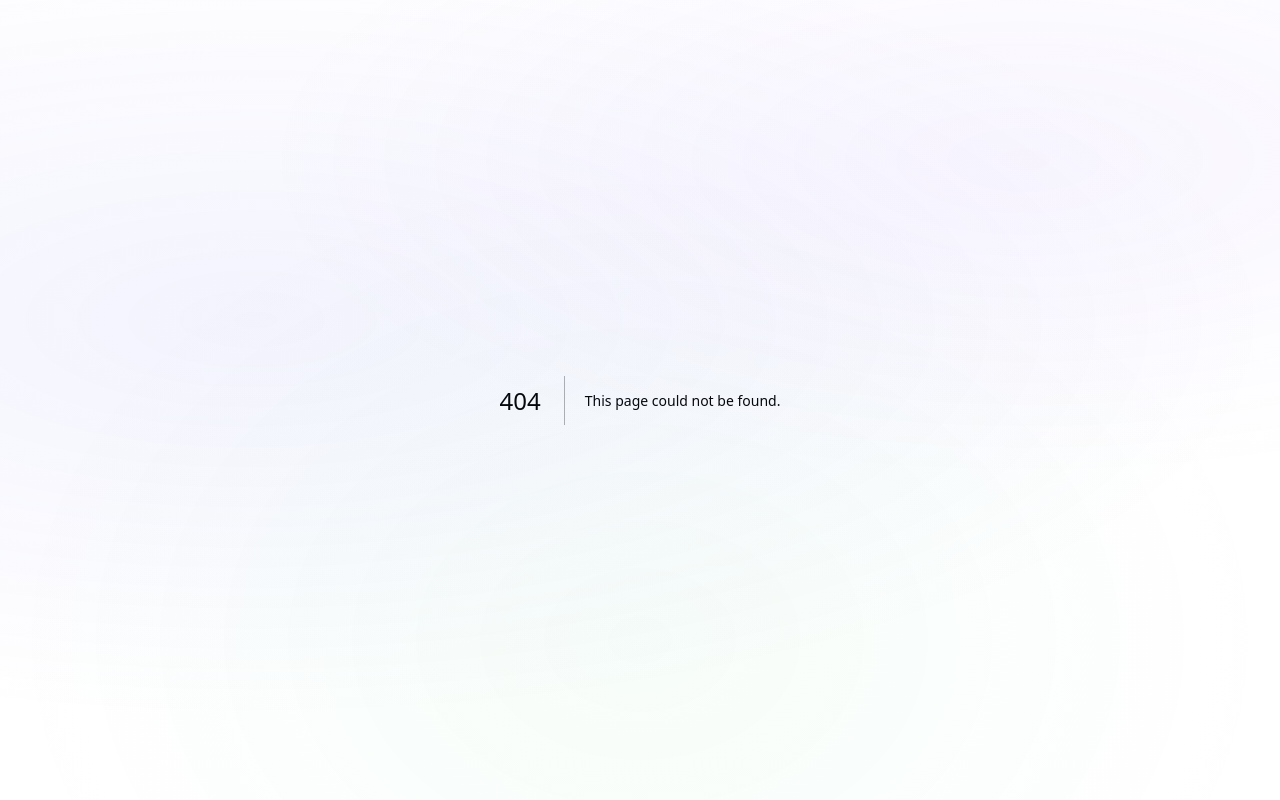
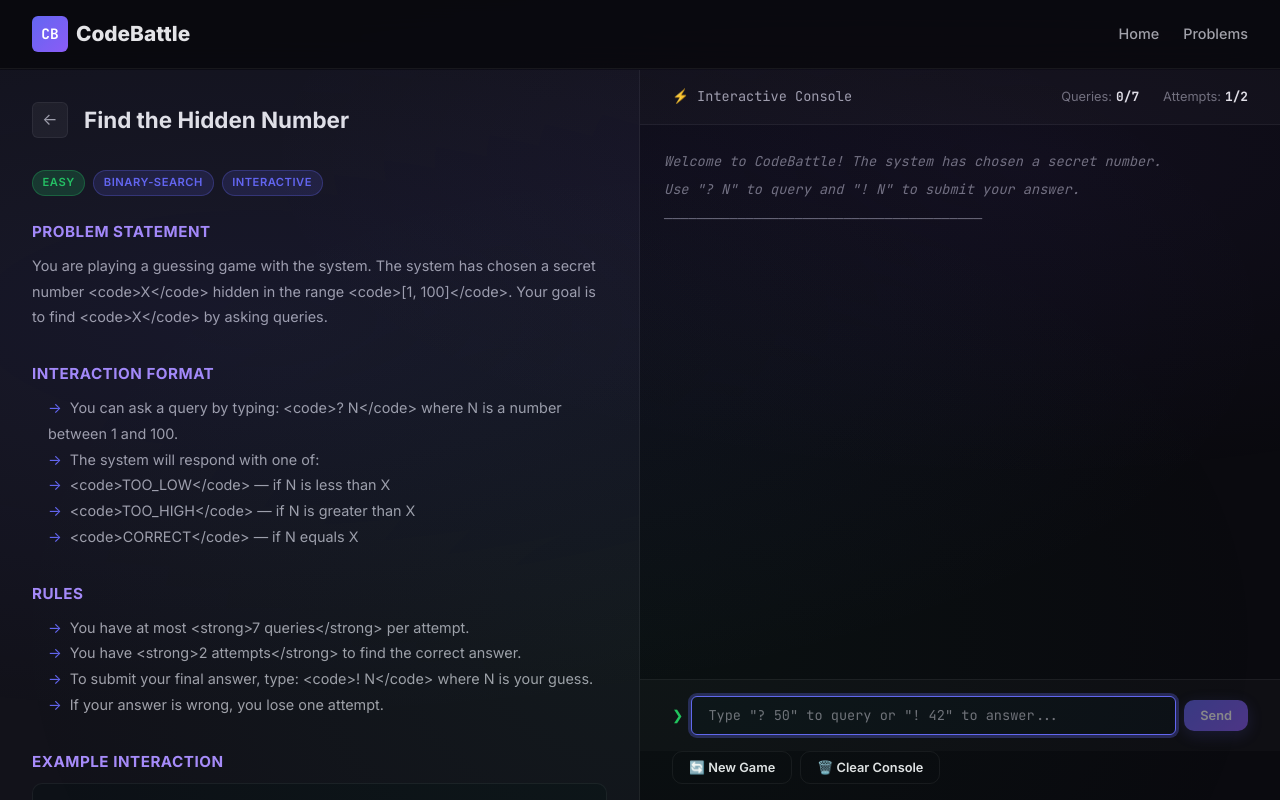
Before and after one commit to Amod-24/Codebattle, a Next.js app: page /problem/binary-search-1 in a window 1280 px wide. Before the commit this address had no page. Built offline with nearby package versions, Linux system fonts and the light colour scheme.

Commit message:
feat: implement interactive console problem solving view

```diff
--- /dev/null
+++ b/src/app/problem/[id]/page.jsx
@@ -0,0 +1,257 @@
+'use client';
+
+import { useState, useEffect, useRef } from 'react';
+import Link from 'next/link';
+import { useParams } from 'next/navigation';
+import { getProblemById } from '../../../engine/problems';
+import { createSession, processInput, getSessionStatus } from '../../../engine/judge';
+
+export default function ProblemPage() {
+  const { id } = useParams();
+  const [problem, setProblem] = useState(null);
+  const [session, setSession] = useState(null);
+  const [consoleLines, setConsoleLines] = useState([]);
+  const [inputValue, setInputValue] = useState('');
+  const [showResult, setShowResult] = useState(false);
+  const [resultMessage, setResultMessage] = useState('');
+  const [hasWon, setHasWon] = useState(false);
+
+  const outputRef = useRef(null);
+  const inputRef = useRef(null);
+
+  useEffect(() => {
+    const prob = getProblemById(id);
+    if (prob) {
+      setProblem(prob);
+      initGame(prob);
+    }
+  }, [id]);
+
+  useEffect(() => {
+    if (outputRef.current) {
+      outputRef.current.scrollTop = outputRef.current.scrollHeight;
+    }
+  }, [consoleLines]);
+
+  const initGame = (prob) => {
+    const newSession = createSession(prob);
+    setSession(newSession);
+    setConsoleLines([
+      { type: 'system', text: 'Welcome to CodeBattle! The system has chosen a secret number.' },
+      { type: 'system', text: 'Use "? N" to query and "! N" to submit your answer.' },
+      { type: 'system', text: '───────────────────────────────────────' }
+    ]);
+    setShowResult(false);
+    setInputValue('');
+    setTimeout(() => inputRef.current?.focus(), 50);
+  };
+
+  const handleSend = () => {
+    const value = inputValue.trim();
+    if (!value || !session) return;
+
+    setConsoleLines(prev => [...prev, { type: 'query', text: `❯ ${value}` }]);
+    setInputValue('');
+
+    const result = processInput(session, value);
+    // processInput mutates session, so we clone it to trigger re-renders
+    setSession({ ...result.session });
+
+    let lineType = 'response';
+    if (result.type === 'success') lineType = 'success';
+    else if (result.type === 'error') lineType = 'error';
+    else if (result.type === 'info') lineType = 'info';
+
+    setConsoleLines(prev => [...prev, { type: lineType, text: result.message }]);
+
+    if (result.session.isFinished) {
+      setHasWon(result.session.won);
+      setResultMessage(result.message);
+      setShowResult(true);
+    }
+  };
+
+  const clearConsole = () => {
+    setConsoleLines([
+      { type: 'system', text: 'Console cleared. Continue your game...' }
+    ]);
+    inputRef.current?.focus();
+  };
+
+  if (problem === null) {
+    return (
+      <div style={{ padding: '100px 20px', textAlign: 'center' }}>
+        <p>Loading problem...</p>
+      </div>
+    );
+  }
+
+  if (problem === undefined) {
+    return (
+      <div style={{ padding: '100px 20px', textAlign: 'center' }}>
+        <h1>Problem Not Found</h1>
+        <p>The requested problem does not exist.</p>
+        <Link href="/problems" className="btn btn--primary">← Back to Problems</Link>
+      </div>
+    );
+  }
+
+  const status = session ? getSessionStatus(session) : null;
+
+  return (
+    <>
+      <nav className="navbar">
+        <Link href="/" className="navbar__logo">
+          <div className="navbar__logo-icon">CB</div>
+          CodeBattle
+        </Link>
+        <ul className="navbar__links">
+          <li><Link href="/">Home</Link></li>
+          <li><Link href="/problems">Problems</Link></li>
+        </ul>
+      </nav>
+
+      <div className="problem-page">
+        {/* Left Panel */}
+        <div className="problem-panel">
+          <div className="problem-panel__header">
+            <Link href="/problems" className="problem-panel__back">←</Link>
+            <h1 className="problem-panel__title">{problem.title}</h1>
+          </div>
+
+          <div className="problem-panel__tags">
+            <span className={`tag tag--${problem.difficulty}`}>{problem.difficulty}</span>
+            {problem.tags.map(t => (
+              <span key={t} className="tag tag--interactive">{t}</span>
+            ))}
+          </div>
+
+          <div className="problem-panel__section">
+            <h3>Problem Statement</h3>
+            <p>{problem.statement.description}</p>
+          </div>
+
+          <div className="problem-panel__section">
+            <h3>Interaction Format</h3>
+            <ul>
+              {problem.statement.interaction.map((line, idx) => (
+                <li key={idx}>{line}</li>
+              ))}
+            </ul>
+          </div>
+
+          <div className="problem-panel__section">
+            <h3>Rules</h3>
+            <ul>
+              {problem.statement.rules.map((line, idx) => (
+                <li key={idx}>{line}</li>
+              ))}
+            </ul>
+          </div>
+
+          <div className="problem-panel__section">
+            <h3>Example Interaction</h3>
+            <div className="problem-panel__example">
+              {problem.example.map((line, idx) => (
+                <div key={idx} className={line.type === 'query' ? 'query' : line.type === 'answer' ? 'answer' : 'response'}>
+                  {line.text}
+                </div>
+              ))}
+            </div>
+          </div>
+
+          <div className="problem-panel__section">
+            <h3>💡 Hint</h3>
+            <p>{problem.statement.hint}</p>
+          </div>
+        </div>
+
+        {/* Right Panel */}
+        <div className="console-panel">
+          <div className="console-panel__header">
+            <span className="console-panel__title">⚡ Interactive Console</span>
+            {status && (
+              <div className="console-panel__stats">
+                <div className={`stat ${status.queriesRemaining <= 2 ? 'stat--danger' : status.queriesRemaining <= 4 ? 'stat--warning' : ''}`}>
+                  <span>Queries:</span>
+                  <span className="stat__value">{status.queriesUsed}/{problem.maxQueries}</span>
+                </div>
+                <div className={`stat ${status.attemptsRemaining <= 0 ? 'stat--danger' : status.attemptsRemaining === 1 ? 'stat--warning' : ''}`}>
+                  <span>Attempts:</span>
+                  <span className="stat__value">{status.currentAttempt}/{problem.maxAttempts}</span>
+                </div>
+              </div>
+            )}
+          </div>
+
+          <div className="console-panel__output" ref={outputRef}>
+            {consoleLines.map((line, i) => (
+              <div key={i} className={`console-line console-line--${line.type}`}>
+                {line.type === 'response' ? <span className="console-prefix">← </span> : null}
+                <span>{line.text}</span>
+              </div>
+            ))}
+          </div>
+
+          <div className="console-panel__input-area">
+            <div className="console-input-row">
+              <label htmlFor="console-input">❯</label>
+              <input
+                type="text"
+                id="console-input"
+                className="console-input"
+                placeholder='Type "? 50" to query or "! 42" to answer...'
+                autoComplete="off"
+                autoFocus
+                value={inputValue}
+                onChange={e => setInputValue(e.target.value)}
+                onKeyDown={e => e.key === 'Enter' && handleSend()}
+                disabled={session?.isFinished}
+                ref={inputRef}
+              />
+              <button
+                className="btn btn--primary btn--sm"
+                onClick={handleSend}
+                disabled={session?.isFinished || !inputValue.trim()}
+              >
+                Send
+              </button>
+            </div>
+          </div>
+
+          <div className="console-panel__actions">
+            <button className="btn btn--outline btn--sm" onClick={() => initGame(problem)}>
+              🔄 New Game
+            </button>
+            <button className="btn btn--outline btn--sm" onClick={clearConsole}>
+              🗑️ Clear Console
+            </button>
+          </div>
+        </div>
+      </div>
+
+      {showResult && (
+        <div className="result-overlay" style={{ display: 'flex' }}>
+          <div className="result-modal">
+            <div className="result-modal__icon">{hasWon ? '🎉' : '💔'}</div>
+            <h2 className={`result-modal__title ${hasWon ? 'result-modal__title--success' : 'result-modal__title--failure'}`}>
+              {hasWon ? 'Victory!' : 'Defeated'}
+            </h2>
+            <p className="result-modal__message">{resultMessage}</p>
+            <div className="result-modal__actions">
+              <button
+                className={`btn ${hasWon ? 'btn--success' : 'btn--primary'}`}
+                onClick={() => initGame(problem)}
+              >
+                {hasWon ? '🔄 Play Again' : '🔄 Try Again'}
+              </button>
+              <Link href="/problems" className="btn btn--outline">
+                📋 All Problems
+              </Link>
+            </div>
+          </div>
+        </div>
+      )}
+    </>
+  );
+}
```
